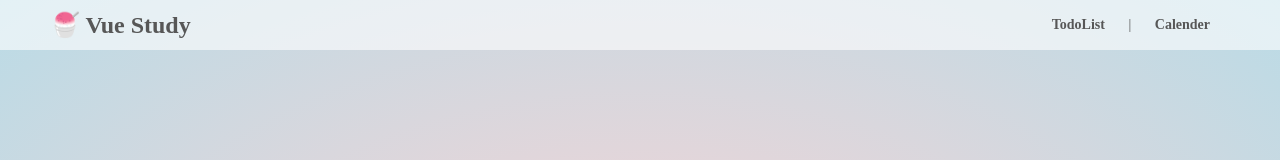
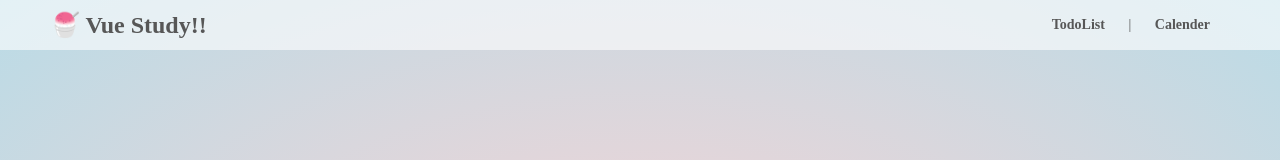
Before and after one commit to yn41/todolist, a Vue app: page / in a window 1280 px wide. Shown: the top 160 px of the page. Built offline with nearby package versions, Linux system fonts and the light colour scheme.

Commit message:
빌드 완료

```diff
--- a/src/components/Header.vue
+++ b/src/components/Header.vue
@@ -1,6 +1,6 @@
 <template>
     <header>
-        <h1><a href="/todolist">🍧 Vue Study</a></h1>
+        <h1><a href="/todolist">🍧 Vue Study!!</a></h1>
         <nav>
             <router-link to="/todolist">TodoList</router-link> |
             <router-link to="/todolist/calender">Calender</router-link>
--- a/src/views/Calender.vue
+++ b/src/views/Calender.vue
@@ -48,7 +48,8 @@ export default {
       let solMonth = this.toDay.month + 1;
       solMonth = this.setDate(solMonth);
       //이 api는 2015년 ~ 2020년 공휴일만 가져옴
-      const baseURI = '//apis.data.go.kr/B090041/openapi/service/SpcdeInfoService/getHoliDeInfo';
+      // const baseURI = '//localhost:8080/B090041/openapi/service/SpcdeInfoService/getHoliDeInfo';
+      const baseURI = 'http://apis.data.go.kr/B090041/openapi/service/SpcdeInfoService/getHoliDeInfo';
       axios.get(baseURI, {
         params:{
           'serviceKey' : this.serviceKey,
--- a/vue.config.js
+++ b/vue.config.js
@@ -5,6 +5,6 @@ module.exports = {
     sourceMap: true,
   },
   // devServer: {
-  //   proxy: '//apis.data.go.kr/'
+  //   proxy: 'http://apis.data.go.kr/'
   // }
 }
```
Also changed, not shown: 9 other files (tests, documents, lock files or other folders).
